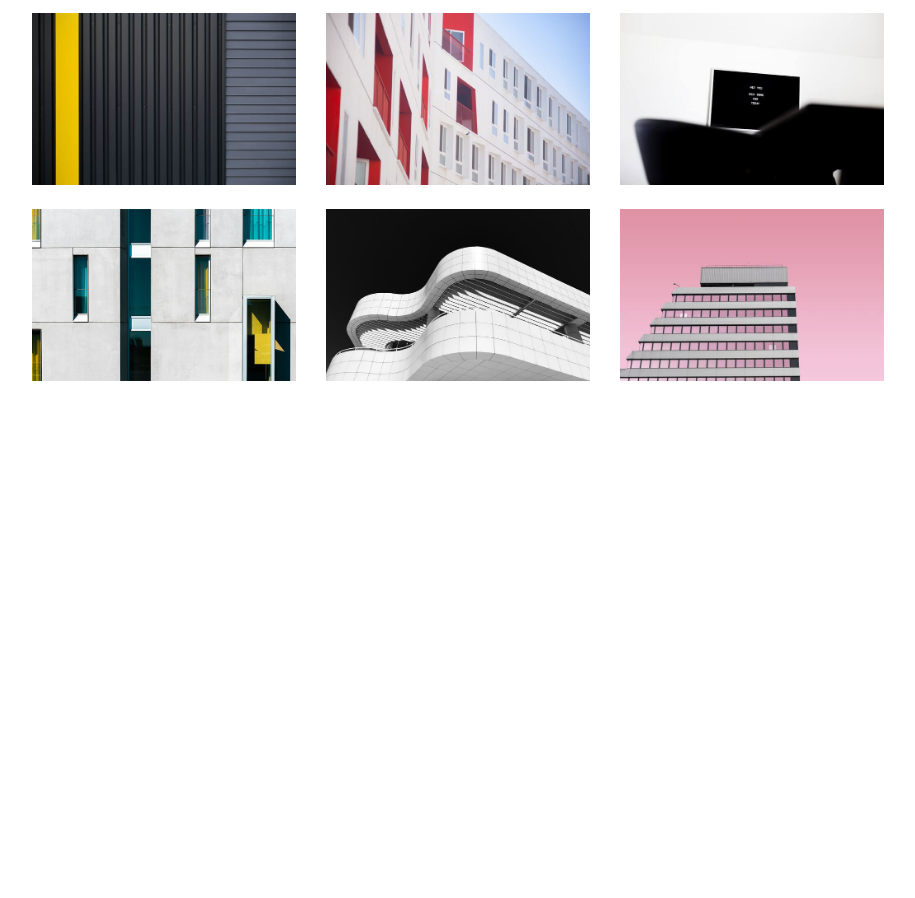
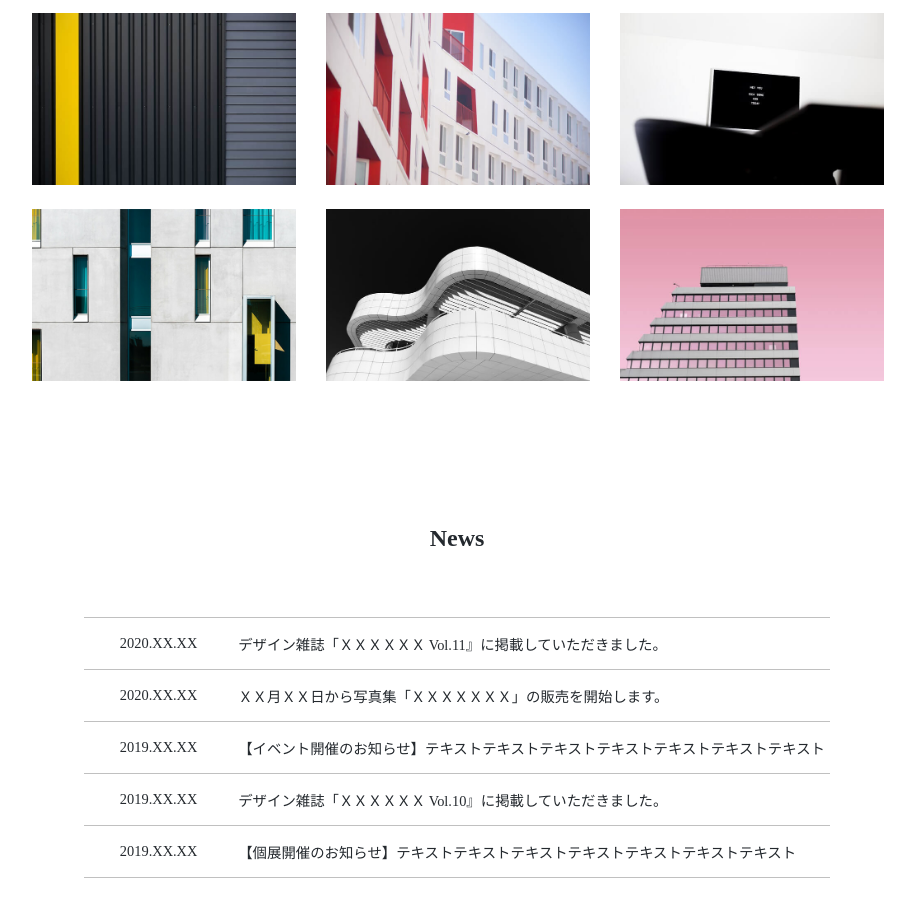
Before and after one commit to nagao-cs/CloneCoding, a plain HTML site: page portfolio/index.html in a window 1280 px wide. Shown: the part 1301-2199 px from the top of the page, without its empty margins (183-1098 px from the left). Before the commit the page ends 1826 px from the top, so only its background shows below. Drawn offline with Linux system fonts and the light colour scheme.

Commit message:
section news

```diff
--- a/portfolio/css/style.css
+++ b/portfolio/css/style.css
@@ -122,3 +122,26 @@ header {
     width: 264px;
     height: 172px;
 }
+/* works終わり */
+
+/* news始まり */
+#news table {
+    border-collapse: collapse;
+    margin: 0 auto;
+}
+
+#news th, td {
+    padding: 15px 5px;
+    border-bottom: 1px solid #c0c0c0;
+    border-top: 1px solid #c0c0c0;
+    font-size: 0.9rem;
+    font-weight: 500;
+}
+
+#news th {
+    width: 20%;
+}
+#news td {
+    width: 80%;
+}
+/* news終わり */
--- a/portfolio/index.html
+++ b/portfolio/index.html
@@ -64,5 +64,31 @@
                 <li><img src="./img/works6.jpg" alt="work6"></li>
             </ul>
         </section>
+
+        <section id="news" class="wrapper">
+            <h2 class="section-title">News</h2>
+            <table>
+                <tr>
+                    <th>2020.XX.XX</th>
+                    <td>デザイン雑誌「ＸＸＸＸＸＸ Vol.11』に掲載していただきました。</td>
+                </tr>
+                <tr>
+                    <th>2020.XX.XX</th>
+                    <td>ＸＸ月ＸＸ日から写真集「ＸＸＸＸＸＸＸ」の販売を開始します。</td>
+                </tr>
+                <tr>
+                    <th>2019.XX.XX</th>
+                    <td>【イベント開催のお知らせ】テキストテキストテキストテキストテキストテキストテキスト</td>
+                </tr>
+                <tr>
+                    <th>2019.XX.XX</th>
+                    <td>デザイン雑誌「ＸＸＸＸＸＸ Vol.10』に掲載していただきました。</td>
+                </tr>
+                <tr>
+                    <th>2019.XX.XX</th>
+                    <td>【個展開催のお知らせ】テキストテキストテキストテキストテキストテキストテキスト</td>
+                </tr>
+            </table>
+        </section>
     </body>
 </html>
```
